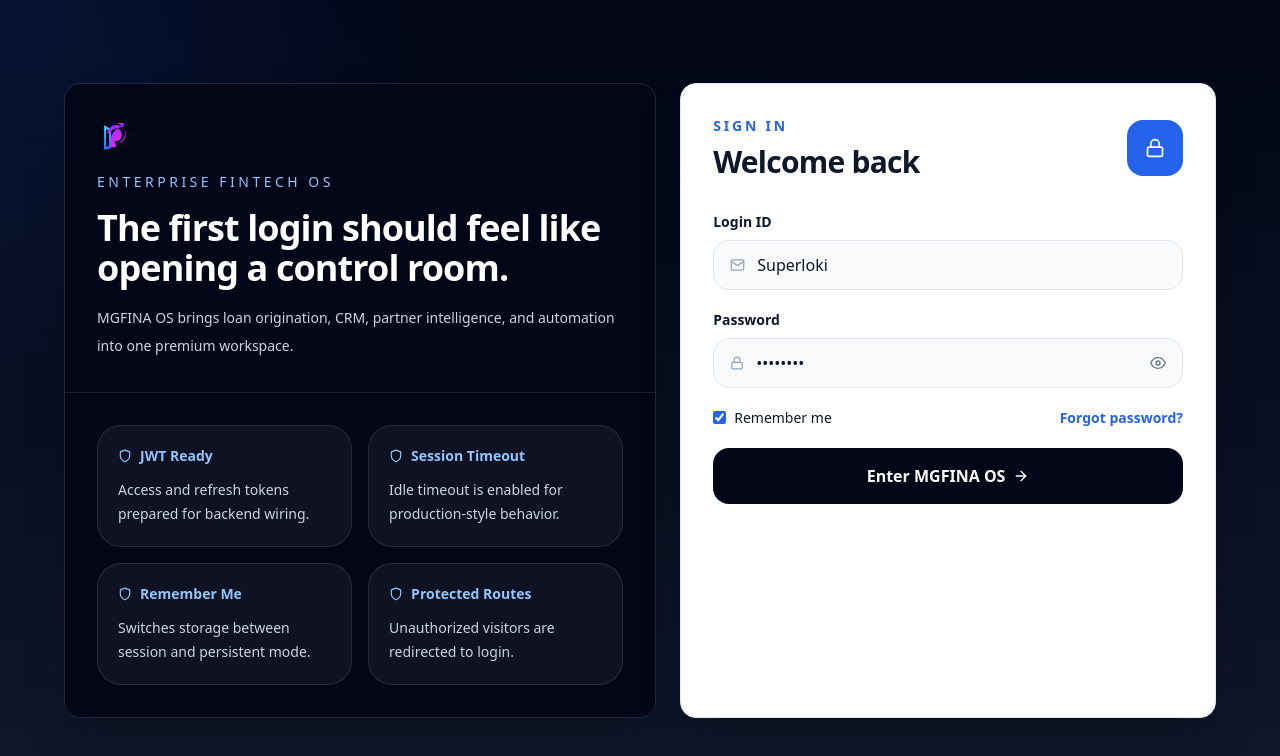
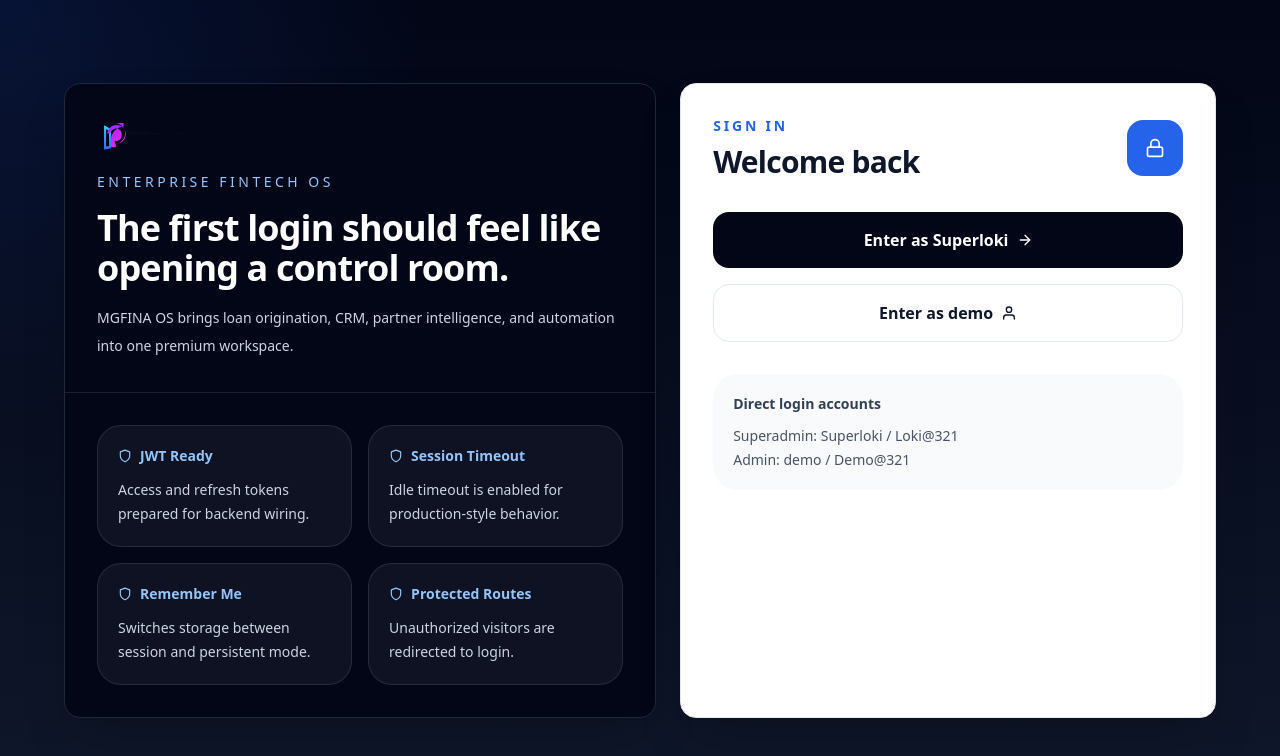
Before and after one commit to LokendraDevOps/mgfina, a React (Vite) app in the folder admin/: page /login in a window 1280 px wide. Shown: the top 756 px of the page. Built offline with nearby package versions, Linux system fonts and the light colour scheme.

Commit message:
feat: add dual direct login options

```diff
--- a/admin/src/pages/Login/index.jsx
+++ b/admin/src/pages/Login/index.jsx
@@ -1,46 +1,47 @@
 import { useState } from 'react';
-import { useForm } from 'react-hook-form';
-import { FiArrowRight, FiEye, FiEyeOff, FiLock, FiMail, FiShield } from 'react-icons/fi';
+import { FiArrowRight, FiLock, FiShield, FiUser } from 'react-icons/fi';
 import { useNavigate, Link, useLocation } from 'react-router-dom';
 import BrandLogo from '@/components/common/BrandLogo';
 import { useAuth } from '@/context/AuthContext';
 
-const SUPERADMIN = {
-  email: 'Superloki',
-  password: 'Loki@321',
-  user: {
+const ACCOUNTS = {
+  superadmin: {
     name: 'Superloki',
     role: 'Superadmin',
-    email: 'Superloki'
-  }
+    loginId: 'Superloki',
+    password: 'Loki@321',
+  },
+  admin: {
+    name: 'demo',
+    role: 'Admin',
+    loginId: 'demo',
+    password: 'Demo@321',
+  },
 };
 
 const Login = () => {
   const navigate = useNavigate();
   const location = useLocation();
   const { login } = useAuth();
-  const [showPassword, setShowPassword] = useState(false);
-  const { register, handleSubmit, setError, formState: { errors, isSubmitting } } = useForm({
-    defaultValues: { loginId: 'Superloki', password: 'Loki@321', rememberMe: true },
-  });
+  const [isSubmitting, setIsSubmitting] = useState(null);
 
-  const onSubmit = async data => {
-    const password = data.password.trim();
-
-    if (password !== SUPERADMIN.password) {
-      setError('password', { type: 'manual', message: 'Invalid superadmin credentials' });
-      return;
-    }
-
+  const directLogin = accountKey => {
+    const account = ACCOUNTS[accountKey];
+    setIsSubmitting(accountKey);
     login({
       accessToken: `access-${Date.now()}`,
       refreshToken: `refresh-${Date.now()}`,
-      rememberMe: data.rememberMe,
-      user: SUPERADMIN.user,
+      rememberMe: true,
+      user: {
+        name: account.name,
+        role: account.role,
+        email: account.loginId,
+      },
       issuedAt: Date.now(),
     });
 
     navigate(location.state?.from?.pathname || '/dashboard', { replace: true });
+    setIsSubmitting(null);
   };
 
   return (
@@ -88,56 +89,35 @@ const Login = () => {
               </div>
             </div>
 
-            <form onSubmit={handleSubmit(onSubmit)} className="mt-8 space-y-5">
-              <label className="block">
-                <span className="mb-2 block text-sm font-semibold">Login ID</span>
-                <div className="flex items-center gap-3 rounded-2xl border border-slate-200 bg-slate-50 px-4 py-3">
-                  <FiMail className="text-slate-400" />
-                  <input
-                    type="text"
-                    className="w-full bg-transparent outline-none"
-                    placeholder="Superloki"
-                    {...register('loginId', { required: false })}
-                  />
-                </div>
-              </label>
-
-              <label className="block">
-                <span className="mb-2 block text-sm font-semibold">Password</span>
-                <div className="flex items-center gap-3 rounded-2xl border border-slate-200 bg-slate-50 px-4 py-3">
-                  <FiLock className="text-slate-400" />
-                  <input
-                    type={showPassword ? 'text' : 'password'}
-                    className="w-full bg-transparent outline-none"
-                    placeholder="Loki@321"
-                    {...register('password', { required: 'Password is required' })}
-                  />
-                  <button type="button" onClick={() => setShowPassword(v => !v)} className="text-slate-500">
-                    {showPassword ? <FiEyeOff /> : <FiEye />}
-                  </button>
-                </div>
-                {errors.password && <span className="mt-1 block text-xs text-red-600">{errors.password.message}</span>}
-              </label>
-
-              <div className="flex items-center justify-between gap-4 text-sm">
-                <label className="flex items-center gap-2">
-                  <input type="checkbox" className="accent-blue-600" {...register('rememberMe')} />
-                  Remember me
-                </label>
-                <Link to="/forgot-password" className="font-semibold text-blue-600 hover:text-blue-700">
-                  Forgot password?
-                </Link>
-              </div>
-
+            <div className="mt-8 space-y-4">
               <button
-                type="submit"
+                type="button"
+                onClick={() => directLogin('superadmin')}
                 disabled={isSubmitting}
                 className="inline-flex w-full items-center justify-center gap-2 rounded-2xl bg-slate-950 px-5 py-4 font-semibold text-white transition hover:bg-slate-800 disabled:cursor-not-allowed disabled:opacity-70"
               >
-                Enter MGFINA OS
+                Enter as Superloki
                 <FiArrowRight />
               </button>
-            </form>
+
+              <button
+                type="button"
+                onClick={() => directLogin('admin')}
+                disabled={isSubmitting}
+                className="inline-flex w-full items-center justify-center gap-2 rounded-2xl border border-slate-200 bg-white px-5 py-4 font-semibold text-slate-900 transition hover:bg-slate-50 disabled:cursor-not-allowed disabled:opacity-70"
+              >
+                Enter as demo
+                <FiUser />
+              </button>
+            </div>
+
+            <div className="mt-8 rounded-3xl bg-slate-50 p-5">
+              <p className="text-sm font-semibold text-slate-700">Direct login accounts</p>
+              <div className="mt-3 space-y-1 text-sm text-slate-600">
+                <p>Superadmin: Superloki / Loki@321</p>
+                <p>Admin: demo / Demo@321</p>
+              </div>
+            </div>
           </section>
         </div>
       </div>
```
